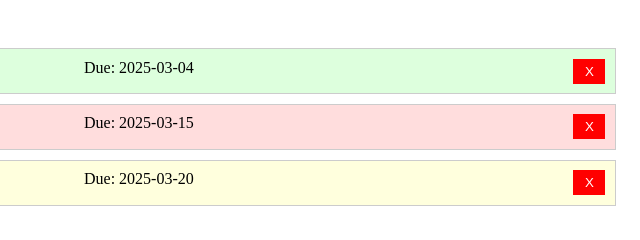
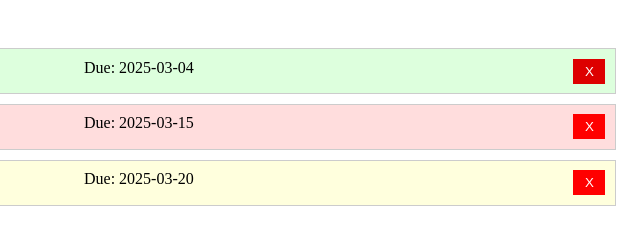
Before and after one commit to mn-chetan/todo, a website built with webpack: page src/template.html in a window 1280 px wide. In both pictures the pointer is over the button 1229 px from the left and 71 px from the top of the page. Shown: the full height of the page, 640-1280 px from the left. Built offline with nearby package versions, Linux system fonts and the light colour scheme.

Commit message:
Add hover effect for todo delete button

```diff
--- a/src/styles.css
+++ b/src/styles.css
@@ -106,6 +106,10 @@
   padding: 5px 10px;
   cursor: pointer;
   text-align: center;
+}
+
+.delete-btn:hover {
+  background: #d00;
 }
 
 /* Project Modal */
```
